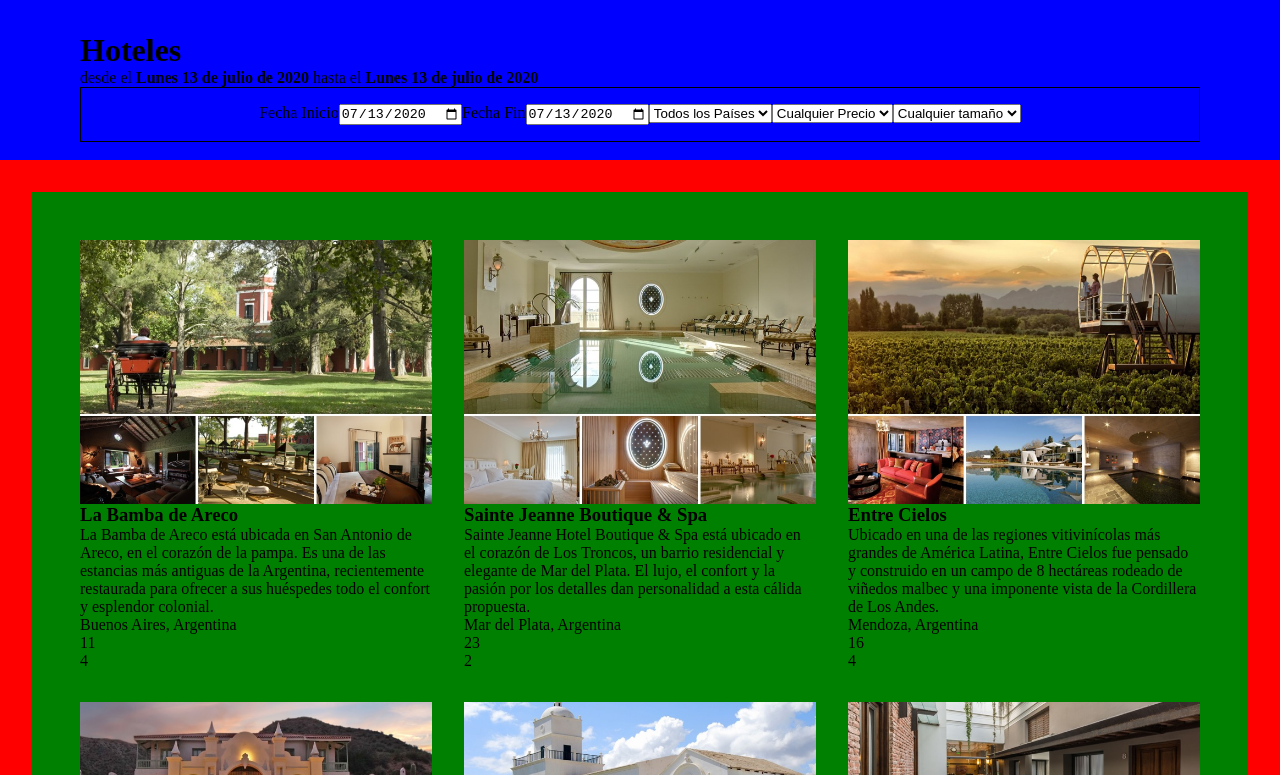
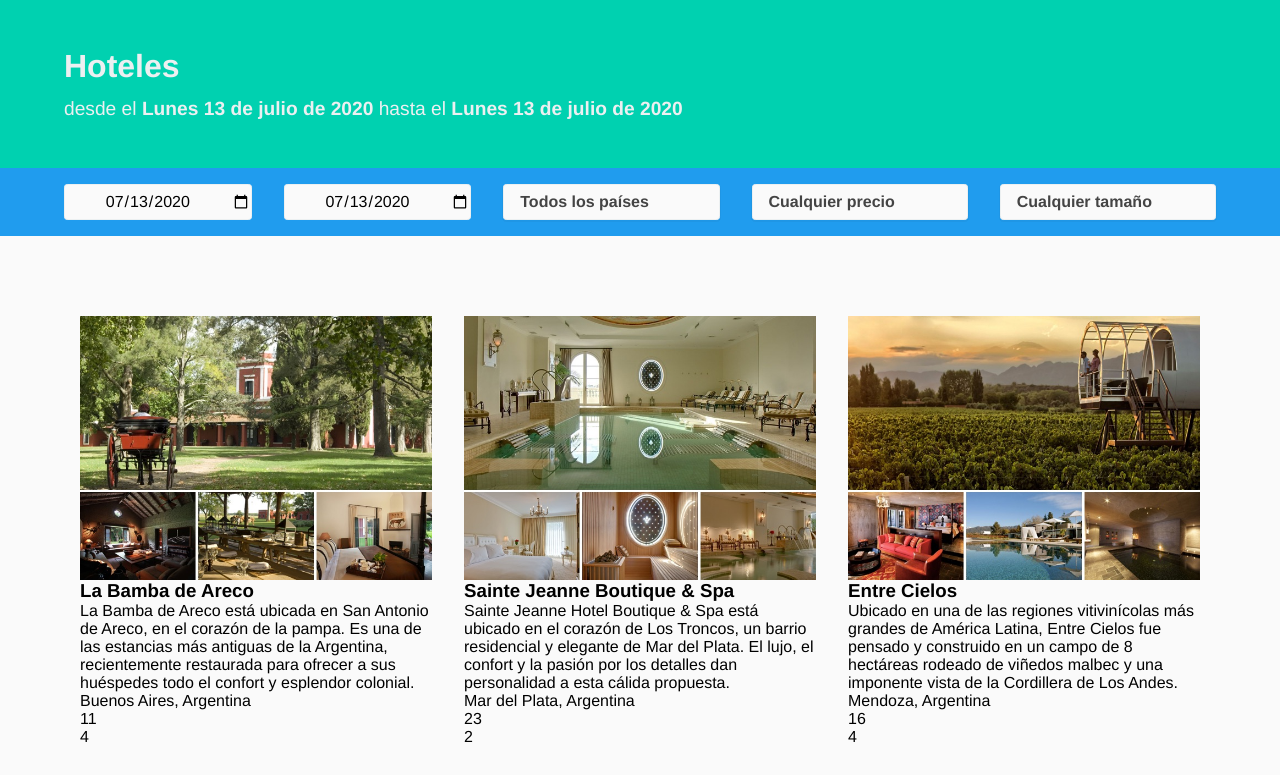
Before and after one commit to lpodema/React_reserva_alojamientos, a plain HTML site: page index.html in a window 1280 px wide. Shown: the top 775 px of the page. Drawn offline with nearby package versions, Linux system fonts and the light colour scheme.

Commit message:
estilo general avanzado

```diff
--- a/scripts/components/Filter.js
+++ b/scripts/components/Filter.js
@@ -2,41 +2,48 @@
     return (
         <div className='filter'>
             <form>
-                <label>
-                    Fecha Inicio
+                <div>
                     <input
                         type='date'
                         onChange={props.handlerChanges}
                         name='availabilityFrom'
                         value={props.dateFrom}
                     />
-                </label>
-                <label>
-                    Fecha Fin
+                </div>
+                <div>
                     <input
                         type='date'
                         onChange={props.handlerChanges}
                         name='availabilityTo'
                         value={props.dateTo}
                     />
-                </label>
+                </div>
 
-                <select onChange={props.handlerChanges} name='country'>
-                    <option value='any'>Todos los Países</option>
+                <select
+                    onChange={props.handlerChanges}
+                    name='country'
+                    className='select-css'>
+                    <option value='any'>Todos los países</option>
                     <option value='Argentina'>Argentina</option>
                     <option value='Brasil'>Brasil</option>
                     <option value='Chile'>Chile</option>
                     <option value='Uruguay'>Uruguay</option>
                 </select>
 
-                <select onChange={props.handlerChanges} name='price'>
-                    <option value={"any"}>Cualquier Precio</option>
+                <select
+                    onChange={props.handlerChanges}
+                    name='price'
+                    className='select-css'>
+                    <option value={"any"}>Cualquier precio</option>
                     <option value={1}>$</option>
                     <option value={2}>$$</option>
                     <option value={3}>$$$</option>
                     <option value={4}>$$$$</option>
                 </select>
-                <select onChange={props.handlerChanges} name='size'>
+                <select
+                    onChange={props.handlerChanges}
+                    name='size'
+                    className='select-css'>
                     <option value='any'>Cualquier tamaño</option>
                     <option value='pequeño'>Pequeño</option>
                     <option value='mediano'>Mediano</option>
--- a/scripts/components/Header.js
+++ b/scripts/components/Header.js
@@ -5,6 +5,7 @@
     const dateToSplit = dateTo.split("-");
     return (
         <div className='header'>
+            <div className='info'>
                 <h1>Hoteles</h1>
                 <p>
                     desde el{" "}
@@ -18,6 +19,7 @@
                         {monthNames[dateToSplit[1] - 1]} de {dateToSplit[0]}
                     </strong>
                 </p>
+            </div>
             <Filter
                 handlerChanges={props.handlerChanges}
                 dateFrom={dateFrom}
--- a/styles.css
+++ b/styles.css
@@ -1,33 +1,71 @@
+/*breakpoint: 1110*/
+
 * {
     margin: 0;
     padding: 0;
-    box-sizing: border-box;
 }
 
 .app {
     width: 100vw;
     max-width: 100%;
+    display: grid;
+    font-family: "Helvetica", arial, sans-serif;
 }
 
 .header {
-    height: 10em;
-    background-color: blue;
+    background-color: #00d1b0;
     display: grid;
-    padding: 2em 5em;
+    /*padding: 2em 5em;*/
+    grid-row-start: 1;
+}
+
+.info {
+    padding: 3em 4em;
+    color: #ecf0f1;
+    font-weight: 500;
+}
+
+.info h1 {
+    font-size: 2em;
+    margin-bottom: 0.4em;
+}
+
+.info > p {
+    font-weight: 500;
+    font-size: 1.2em;
 }
 
 .filter {
     align-self: flex-end;
+    background-color: #209cee;
+    padding: 0 3em;
+}
+.filter form {
+    display: flex;
+    flex-direction: row;
+    justify-content: space-around;
+}
+
+.filter form > * {
     padding: 1em;
+    width: 100%;
+}
+
+.filter form select {
+    padding: 0 1em;
+    font-family: "Helvetica", arial, sans-serif;
+    font-size: 1em;
+    border: 1px solid #ecf0f1;
+    background: #fafafa;
 }
 
 .mainview {
-    background-color: red;
+    background-color: #fafafa;
     padding: 2em;
+    grid-row-start: 2;
 }
 
 .hotel-container {
-    background-color: green;
     display: grid;
     grid-template-columns: repeat(3, 1fr);
     padding: 2em;
@@ -44,9 +82,70 @@
     width: 100%;
 }
 
-.filter {
-    border: 1px solid black;
-    display: flex;
-    align-items: center;
-    justify-content: space-around;
+/* Removes the clear button from date inputs */
+input[type="date"]::-webkit-clear-button {
+    display: none;
 }
+
+/* Removes the spin button */
+input[type="date"]::-webkit-inner-spin-button {
+    display: none;
+}
+
+/* Always display the drop down caret */
+input[type="date"]::-webkit-calendar-picker-indicator {
+    color: #2c3e50;
+}
+
+/* A few custom styles for date inputs */
+input[type="date"] {
+    appearance: none;
+    -webkit-appearance: none;
+    color: black;
+    font-family: "Helvetica", arial, sans-serif;
+    font-size: 1em;
+    border: 1px solid #ecf0f1;
+    background: #fafafa;
+    display: inline-block !important;
+    visibility: visible !important;
+    width: 100%;
+    line-height: 2em;
+    max-width: 100%;
+    box-sizing: border-box;
+    border-radius: 0.2em;
+    box-shadow: 0 1px 0 1px rgba(0, 0, 0, 0.04);
+}
+
+input[type="date"],
+focus {
+    color: black;
+    box-shadow: none;
+    -webkit-box-shadow: none;
+    -moz-box-shadow: none;
+    text-align: center;
+}
+
+/* class applies to select element itself, not a wrapper element */
+.select-css {
+    display: block;
+    font-size: 1em;
+    font-family: sans-serif;
+    font-weight: 700;
+    color: #444;
+    line-height: 2em;
+    padding: 1em;
+    max-width: 100%; /* useful when width is set to anything other than 100% */
+    box-sizing: border-box;
+    margin: 0;
+    border: 1px solid #aaa;
+    box-shadow: 0 1px 0 1px rgba(0, 0, 0, 0.04);
+    border-radius: 0.2em;
+    -moz-appearance: none;
+    -webkit-appearance: none;
+    appearance: none;
+    background-color: #fafafa;
+    margin: 1em;
+    /* note: bg image below uses 2 urls. The first is an svg data uri for the arrow icon, and the second is the gradient.
+        for the icon, if you want to change the color, be sure to use `%23` instead of `#`, since it's a url. You can also swap in a different svg icon or an external image reference
+    */
+}
```
Lines whose indentation alone changed are shown as unchanged.
